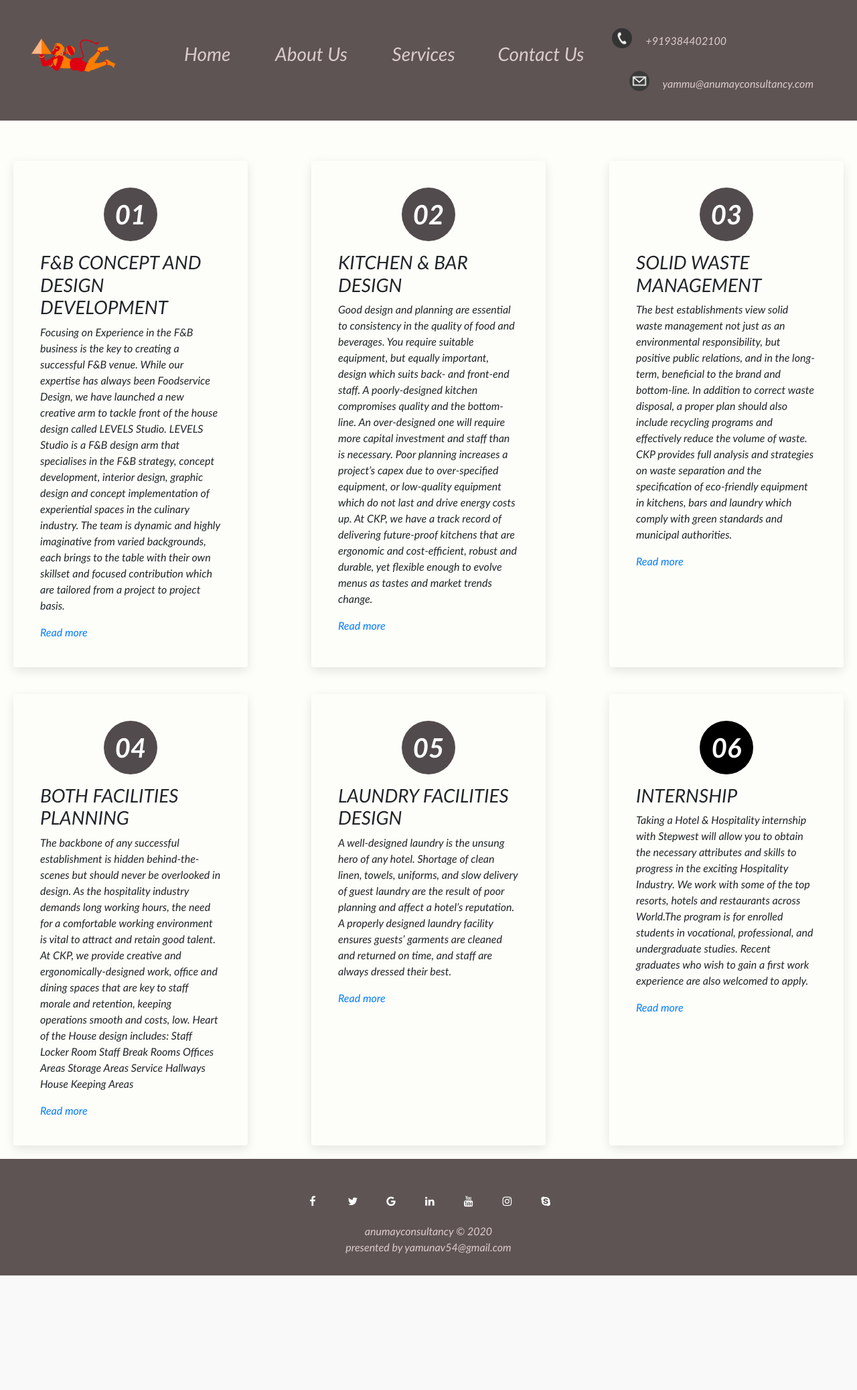
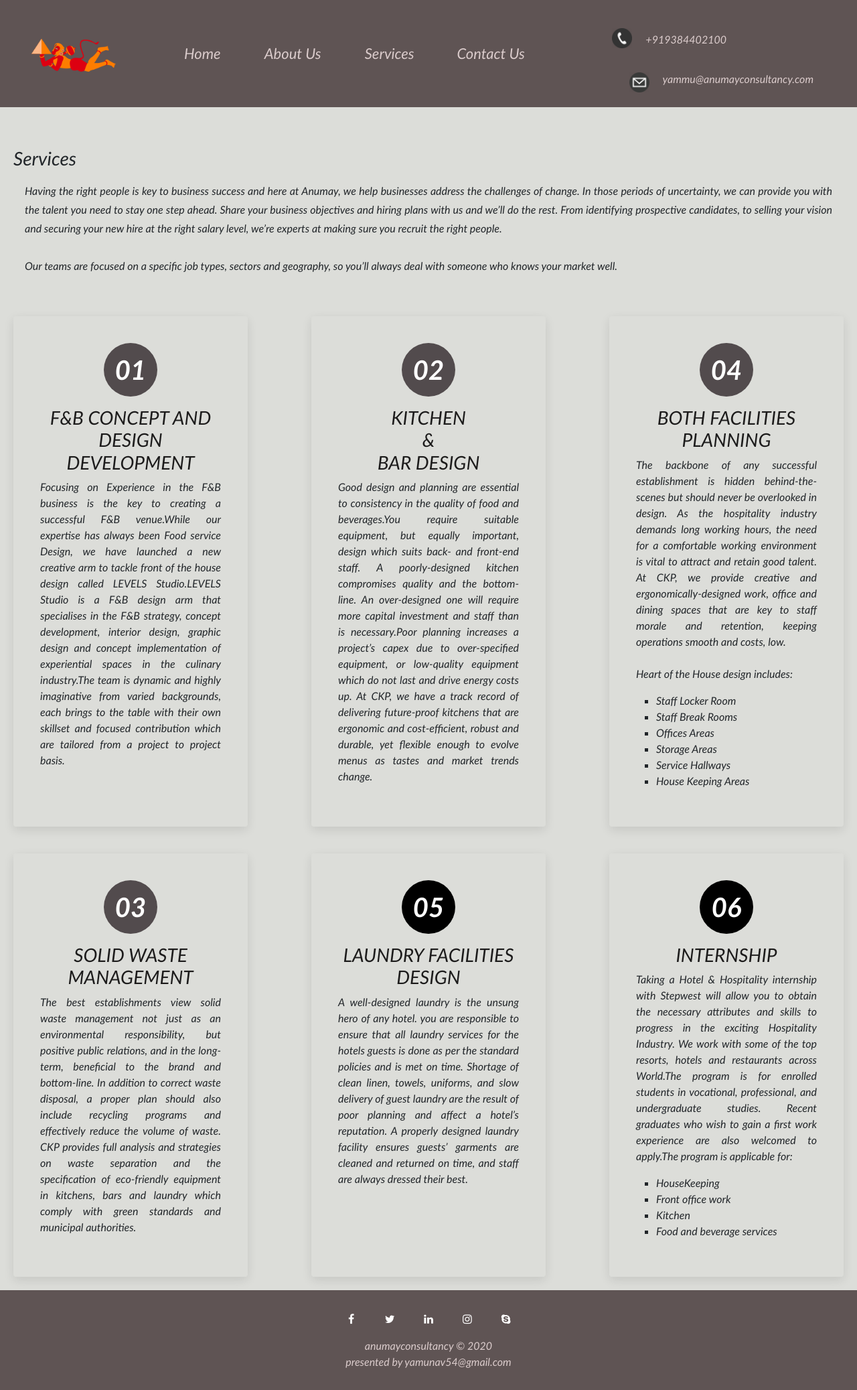
Before and after one commit to yamunav54/Website, a Django app: page /services/ in a window 1280 px wide. Shown: the whole page at 67% size. Before the commit the page ends 1904 px from the top, so only its background shows below. Run offline with Django 3.2, Linux system fonts and the light colour scheme; some libraries are stand-ins or nearby versions.

Commit message:
added social links

```diff
--- a/static/css/style.css
+++ b/static/css/style.css
@@ -18,7 +18,7 @@ body {
     justify-content: centre;
     align-items: centre;
     min-height:100vh;
-    background-color:  #fdfef9 !important;
+    background-color:  #dcddd9 !important;
 }
 
 /* nav ul{
@@ -31,7 +31,7 @@ header{
     background-color:rgb(95, 84, 84);
     padding:25px;
     color:rgb(219, 204, 204);
-    height:180px;
+    height:160px;
 
 }
 
@@ -55,8 +55,9 @@ header{
 .callimage {
     padding-right: 20px;
 }
-.callnum {
+.callnum h4 a {
     margin-top: 09px;
+    color:rgb(219, 204, 204);
 }
 
 .mailimage {
@@ -75,6 +76,7 @@ header{
 }
 .tagline h4{
     font-size:16px;
+    margin-top: 07px;
 }
 .mailimage img {
     height: 30px;
@@ -100,7 +102,6 @@ ul#link {
     display: inline;
     padding-left: 60px;
     line-height: 50px;
-    font-size: 28px;
     padding-bottom: 0ch;
 
 }
@@ -111,8 +112,7 @@ ul#link {
 #link li a{
     text-decoration: none;
     color:rgb(219, 204, 204);
-
-
+    font-size: 22px;
 }
 #link li a:hover{
     background-color: rgb(245, 234, 234);
@@ -363,12 +383,13 @@ footer{
 }
 
 .fa {
-    padding: 20px;
+
     font-size: 30px;
     width: 50px;
     text-align: center;
     text-decoration: none;
     margin: 5px 2px;
+    padding-bottom: 15px;
   }
 
   .fa:hover {
@@ -482,6 +517,16 @@ footer{
     justify-content: space-between;
     padding-top: 40px;
     width:100%;
+}
+#services{
+    padding:20px;
+}
+#services p {
+    margin: 12px;
+    padding: 5px;
+    margin-bottom: 1rem;
+    line-height: 28px;
+    text-align: justify;
 }
 .container4 .box
 {
@@ -494,6 +539,14 @@ footer{
     box-sizing: border-box;
     overflow:hidden;
 
+}
+.container4 .box .content p{
+    text-align: justify;
+
+}
+.container4 .box .content h3 {
+    text-align: center;
+    color: #1c1b1b;
 }
 .container4 .box .icon{
     position:relative;
@@ -510,10 +563,13 @@ footer{
     font-weight:700;
     transition: 1s;
 }
+
 .container4 .box .content{
     padding-top:15px;
 }
-
+.container4 .box .content ul {
+    padding: 0px 30px;
+}
 .container4 .box:nth-child(1) .icon{
     box-shadow: 0 0 0 0 #524b4d;
     background:#524b4d;
--- a/templates/header.html
+++ b/templates/header.html
@@ -23,7 +23,7 @@
             <img src="{% static 'images/mail.png'%}">
         </div>
         <div class="callnum">
-            <h4>yammu@anumayconsultancy.com</h4>
+            <h4><a href ="mailto:anumayconsultancy@gmail.com">yammu@anumayconsultancy.com</a></h4>
         </div>
 
     </div>
--- a/templates/services.html
+++ b/templates/services.html
@@ -6,37 +6,54 @@
 
 
 <div class="container4">
+    <div id="services">
+        <h3>Services</h3>
+        <p>Having the right people is key to business success and here at Anumay, we help businesses address the challenges of change. In those periods of uncertainty, we can provide you with the talent you need to stay one step ahead. Share your business objectives and hiring plans with us and we’ll do the rest. From identifying prospective candidates, to selling your vision and securing your new hire at the right salary level, we’re experts at making sure you recruit the right people.<br><br>
+
+        Our teams are focused on a specific job types, sectors and geography, so you’ll always deal with someone who knows your market well.
+        </p>
+    </div>
     <div class="box">
         <div class="icon">01</div>
         <div class="content">
             <h3>F&B CONCEPT
                 AND DESIGN DEVELOPMENT</h3>
-            <p>Focusing on Experience in the F&B business is the key to creating a successful F&B venue.
-                While our expertise has always been Foodservice Design, we have launched a new creative arm to tackle front of the house design called LEVELS Studio.
+            <p>Focusing on Experience in the F&B business is the key to creating a successful F&B venue.While our expertise has always been Food service Design, we have launched a new creative arm to tackle front of the house design called LEVELS Studio.LEVELS Studio is a F&B design arm that specialises in the F&B strategy, concept development, interior design, graphic design and concept implementation of experiential spaces in the culinary industry.The team is dynamic and highly imaginative from varied backgrounds, each brings to the table with their own skillset and focused contribution which are tailored from a project to project basis.
+            </p>
 
-                LEVELS Studio is a F&B design arm that specialises in the F&B strategy, concept development, interior design, graphic design and concept implementation of experiential spaces in the culinary industry.
-
-                 The team is dynamic and highly imaginative from varied backgrounds, each brings to the table with their own skillset and focused contribution which are tailored from a project to project basis.
-            </p>
-            <a href ="#">Read more</a>
         </div>
     </div>
 
     <div class="box">
         <div class="icon">02</div>
         <div class="content">
-            <h3>KITCHEN & BAR DESIGN</h3>
-            <p>Good design and planning are essential to consistency in the quality of food and beverages.
+            <h3>KITCHEN <br> & <br>BAR DESIGN</h3>
+            <p>Good design and planning are essential to consistency in the quality of food and beverages.You require suitable equipment, but equally important, design which suits back- and front-end staff. A poorly-designed kitchen compromises quality and the bottom-line. An over-designed one will require more capital investment and staff than is necessary.Poor planning increases a project’s capex due to over-specified equipment, or low-quality equipment which do not last and drive energy costs up.     At CKP, we have a track record of delivering future-proof kitchens that are ergonomic and cost-efficient, robust and durable, yet flexible enough to evolve menus as tastes and market trends change.
+            </p>
 
-                You require suitable equipment, but equally important, design which suits back- and front-end staff.
+        </div>
+    </div>
 
-                A poorly-designed kitchen compromises quality and the bottom-line. An over-designed one will require more capital investment and staff than is necessary.
+    <div class="box">
+        <div class="icon">04</div>
+        <div class="content">
+            <h3>BOTH FACILITIES PLANNING</h3>
+            <p>The backbone of any successful establishment is hidden behind-the-scenes but should never be overlooked in design. As the hospitality industry demands long working hours, the need for a comfortable working environment is vital to attract and retain good talent. At CKP, we provide creative and ergonomically-designed work, office and dining spaces that are key to staff morale and retention, keeping operations smooth and costs, low.<br><br>
+                Heart of the House design includes:<br>
+                <ul type="square">
+                    <li>Staff Locker Room</li>
+                    <li>Staff Break Rooms</li>
+                    <li>Offices Areas</li>
+                    <li>Storage Areas</li>
+                    <li>Service Hallways</li>
+                    <li>House Keeping Areas</li>
 
-                Poor planning increases a project’s capex due to over-specified equipment, or low-quality equipment which do not last and drive energy costs up.
+                    </li>
+            </ul>
 
-                At CKP, we have a track record of delivering future-proof kitchens that are ergonomic and cost-efficient, robust and durable, yet flexible enough to evolve menus as tastes and market trends change.
+
             </p>
-            <a href ="#">Read more</a>
+
         </div>
     </div>
     <div class="box">
@@ -45,44 +62,35 @@
             <h3>SOLID WASTE MANAGEMENT</h3>
             <p>The best establishments view solid waste management not just as an environmental responsibility, but positive public relations, and in the long-term, beneficial to the brand and bottom-line. In addition to correct waste disposal, a proper plan should also include recycling programs and effectively reduce the volume of waste. CKP provides full analysis and strategies on waste separation and the specification of eco-friendly equipment in kitchens, bars and laundry which comply with green standards and municipal authorities.
             </p>
-            <a href ="#">Read more</a>
-        </div>
-    </div>
-    <div class="box">
-        <div class="icon">04</div>
-        <div class="content">
-            <h3>BOTH FACILITIES PLANNING</h3>
-            <p>The backbone of any successful establishment is hidden behind-the-scenes but should never be overlooked in design. As the hospitality industry demands long working hours, the need for a comfortable working environment is vital to attract and retain good talent. At CKP, we provide creative and ergonomically-designed work, office and dining spaces that are key to staff morale and retention, keeping operations smooth and costs, low.
 
-                Heart of the House design includes:
-                Staff Locker Room
-                Staff Break Rooms
-                Offices Areas
-                Storage Areas
-                Service Hallways
-                House Keeping Areas
-            </p>
-            <a href ="#">Read more</a>
         </div>
     </div>
     <div class="box">
         <div class="icon">05</div>
         <div class="content">
             <h3>LAUNDRY FACILITIES DESIGN</h3>
-            <p>A well-designed laundry is the unsung hero of any hotel. Shortage of clean linen, towels, uniforms, and slow delivery of guest laundry are the result of poor planning and affect a hotel’s reputation. A properly designed laundry facility ensures guests’ garments are cleaned and returned on time, and staff are always dressed their best.
+            <p>A well-designed laundry is the unsung hero of any hotel. you are responsible to ensure that all laundry services for the hotels guests is done as per the standard policies and is met on time. Shortage of clean linen, towels, uniforms, and slow delivery of guest laundry are the result of poor planning and affect a hotel’s reputation. A properly designed laundry facility ensures guests’ garments are cleaned and returned on time, and staff are always dressed their best.
             </p>
-            <a href ="#">Read more</a>
+
         </div>
     </div>
     <div class="box">
         <div class="icon">06</div>
         <div class="content">
             <h3>INTERNSHIP</h3>
-            <p>Taking a Hotel & Hospitality internship with Stepwest will allow you to obtain the necessary attributes and skills to progress in the exciting Hospitality Industry. We work with some of the top resorts, hotels and restaurants across World.The program is for enrolled students in vocational, professional, and undergraduate studies. Recent graduates who wish to gain a first work experience are also welcomed to apply.
+            <p>Taking a Hotel & Hospitality internship with Stepwest will allow you to obtain the necessary attributes and skills to progress in the exciting Hospitality Industry. We work with some of the top resorts, hotels and restaurants across World.The program is for enrolled students in vocational, professional, and undergraduate studies. Recent graduates who wish to gain a first work experience are also welcomed to apply.The program is applicable for:
+            <ul type="square">
+                <li>HouseKeeping</li>
+                <li>Front office work</li>
+                <li>Kitchen</li>
+                <li>Food and beverage services</li>
+            </ul>
+
+
 
 
             </p>
-            <a href ="#">Read more</a>
+
         </div>
     </div>
 </div>
--- a/templates/sociallinks.html
+++ b/templates/sociallinks.html
@@ -1,13 +1,13 @@
 <!-- Add font awesome icons -->
 <div class="sociallinks">
     <div>
-        <a href="www.facebook.com" class="fa fa-facebook"></a>
-        <a href="#" class="fa fa-twitter"></a>
-        <a href="#" class="fa fa-google"></a>
-        <a href="#" class="fa fa-linkedin"></a>
-        <a href="#" class="fa fa-youtube"></a>
-        <a href="#" class="fa fa-instagram"></a>
-        <a href="#" class="fa fa-skype"></a>
+        <a href="https://www.facebook.com/anumay.consultancy.1"><i class="fa fa-facebook"></i></a>
+        <a href="https://twitter.com/anumayconsulta1"><i class="fa fa-twitter"></i></a>
+
+        <a href="https://www.linkedin.com/in/anumay-consultancy-3686121a9/"><i class="fa fa-linkedin"></i></a>
+
+        <a href="https://www.instagram.com/anumayconsultancy/"><i class="fa fa-instagram"></i></a>
+        <a href="https://join.skype.com/invite/UcL3ZdDMoM4E"><i class="fa fa-skype"></i></a>
     </div>
 
     <p>
```
Also changed, not shown: other parts of static/css/style.css (+68 -34 lines), ecommerce/settings.py (+2 -5 lines), templates/aboutus.html (+24 -12 lines), templates/aboutuscontent.html (+0 -11 lines), templates/contactus.html (+19 -26 lines), templates/container.html (+7 -6 lines), templates/slide.html (+5 -5 lines), static/images/aboutus.jpg (added).
